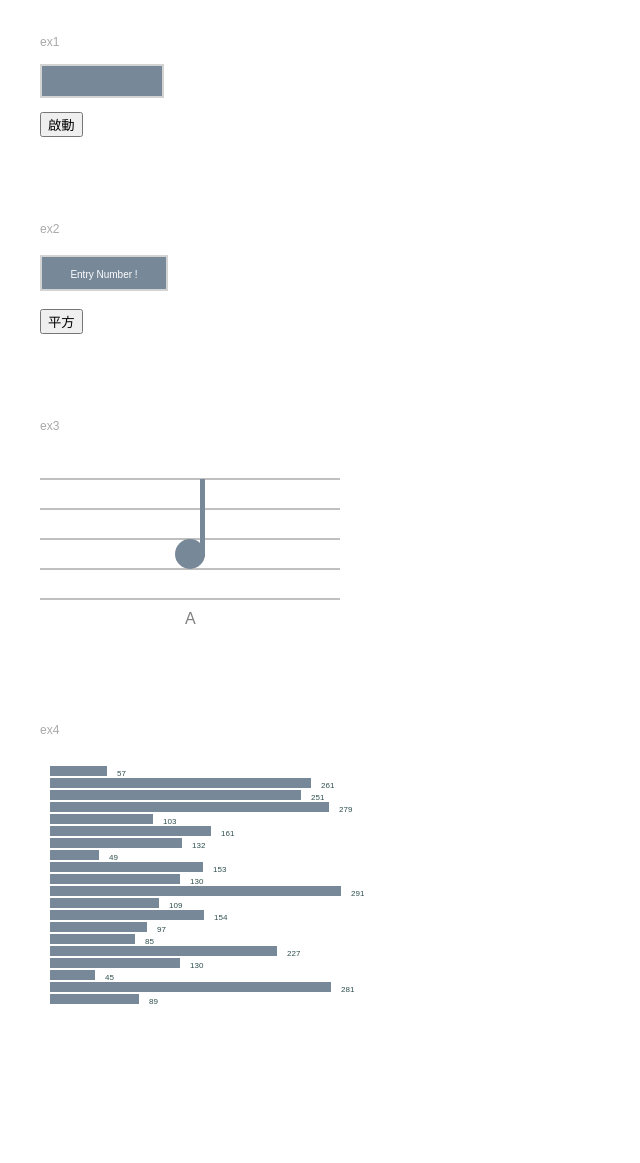
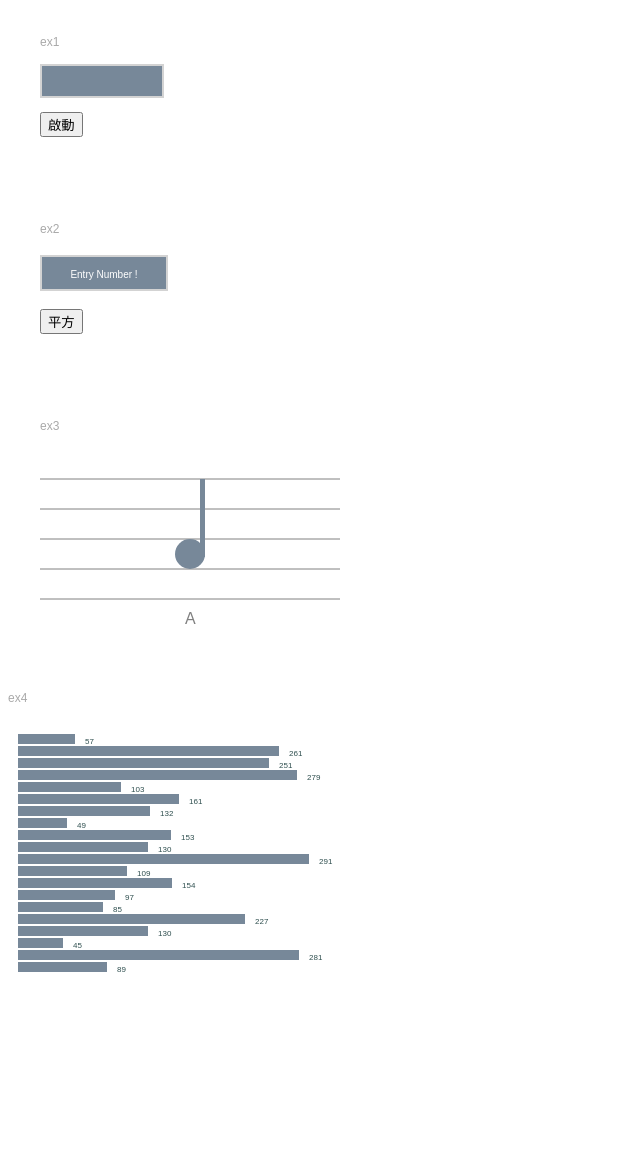
Before and after one commit to yuhueilin/D3HW2, a plain HTML site: page index.html in a window 1280 px wide. Shown: the whole page, without its empty margins (0-640 px from the left). After the commit the page ends 1136 px from the top, so only its background shows below. Drawn offline with nearby package versions, Linux system fonts and the light colour scheme.

Commit message:
Update index.html

```diff
--- a/index.html
+++ b/index.html
@@ -74,12 +74,12 @@
     <br>
 
     <!---- ex4 ---->
-    <div>
+<!--     <div> -->
         <span>ex4</span>
         <br><br>
 
         <svg id="svg2" width="500" height="400"></svg>
-    </div>
+<!--     </div> -->
     <br>
 
 
```
